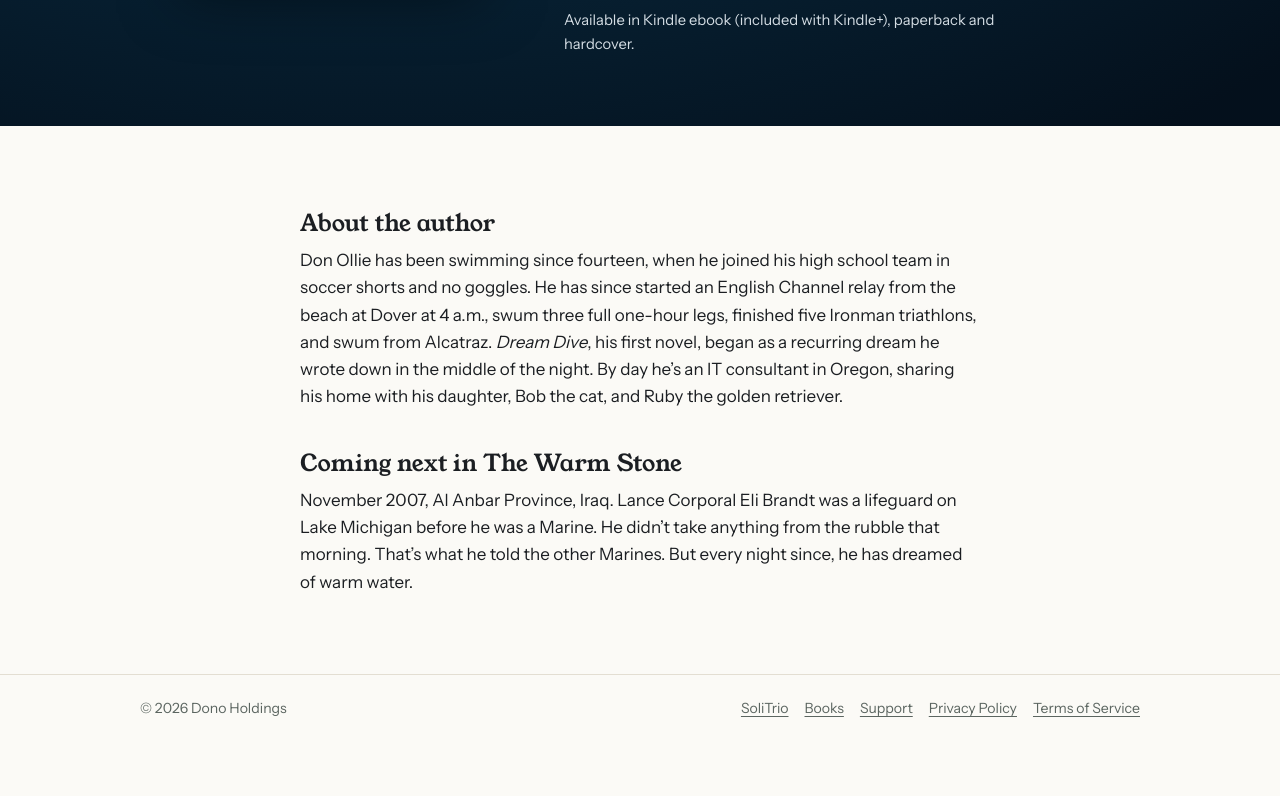
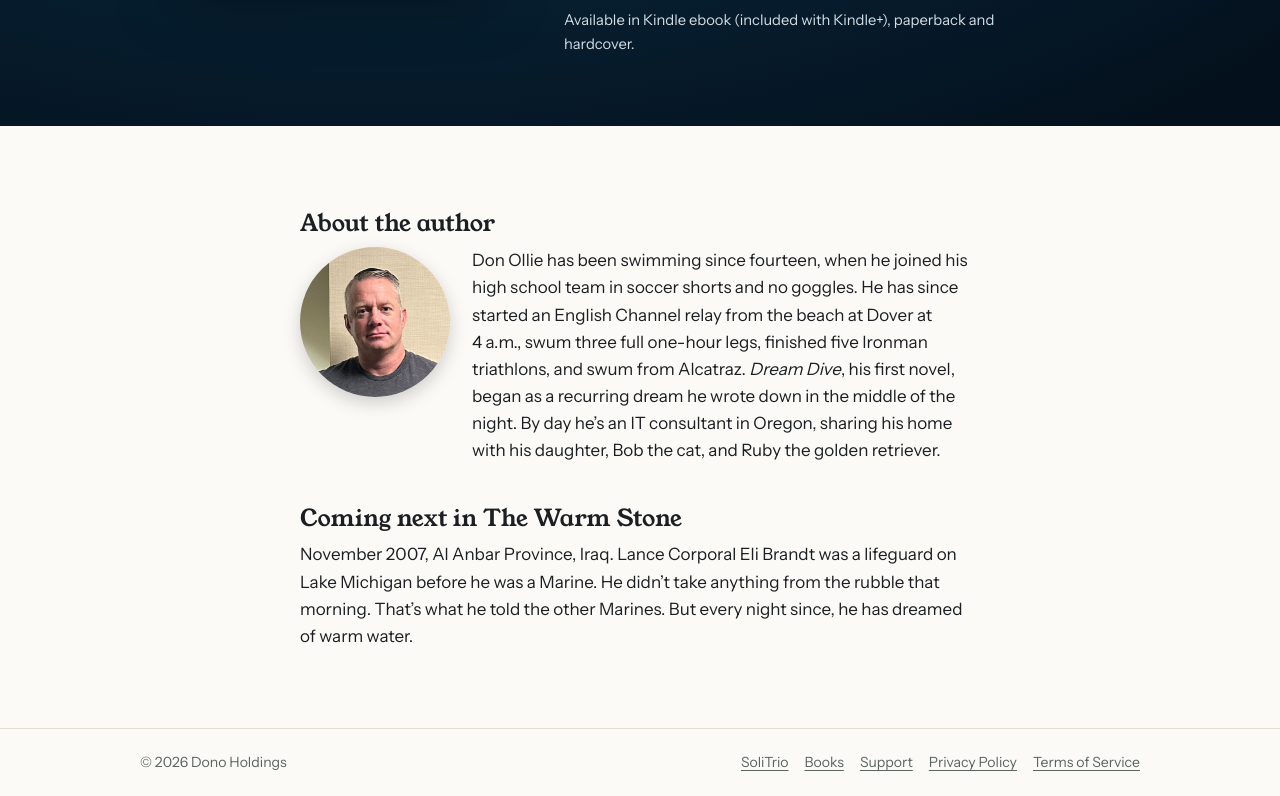
Before and after one commit to donollila/donoholdings-site, a plain HTML site: page books/index.html in a window 1280 px wide. Shown: the part 731-1527 px from the top of the page. Before the commit the page ends 1472 px from the top, so only its background shows below. Drawn offline with Linux system fonts and the light colour scheme.

Commit message:
Books page: add author photo beside the bio
Co-Authored-By: Claude Opus 5.5 <noreply@anthropic.com>
Claude-Session: https://claude.ai/code/session_01EjcDVyT7UuhCHFJxCFyviJ

```diff
--- a/assets/site.css
+++ b/assets/site.css
@@ -132,3 +132,8 @@ details > div p:last-child{margin-bottom:0}
 .book-card p{margin:4px 0 8px}
 .book-card a{font-weight:600}
 @media (max-width:760px){.book-hero .wrap{grid-template-columns:1fr}.book-cover{width:min(230px,70%)}}
+
+.author{display:flex;gap:22px;align-items:flex-start}
+.author img{width:150px;height:150px;border-radius:50%;object-fit:cover;flex:none;box-shadow:0 6px 18px rgba(0,0,0,.18)}
+.author p{margin:0}
+@media (max-width:560px){.author{flex-direction:column;align-items:center;text-align:left}.author img{width:140px;height:140px}}
--- a/books/index.html
+++ b/books/index.html
@@ -27,7 +27,9 @@
 </div></section>
 <main class="wrap read">
 <h2>About the author</h2>
+<div class="author"><img src="/assets/don-ollie.jpg" alt="Don Ollie" width="480" height="480">
 <p>Don Ollie has been swimming since fourteen, when he joined his high school team in soccer shorts and no goggles. He has since started an English Channel relay from the beach at Dover at 4&nbsp;a.m., swum three full one-hour legs, finished five Ironman triathlons, and swum from Alcatraz. <em>Dream Dive</em>, his first novel, began as a recurring dream he wrote down in the middle of the night. By day he&rsquo;s an IT consultant in Oregon, sharing his home with his daughter, Bob the cat, and Ruby the golden retriever.</p>
+</div>
 <h2>Coming next in The Warm Stone</h2>
 <p>November 2007, Al Anbar Province, Iraq. Lance Corporal Eli Brandt was a lifeguard on Lake Michigan before he was a Marine. He didn&rsquo;t take anything from the rubble that morning. That&rsquo;s what he told the other Marines. But every night since, he has dreamed of warm water.</p>
 </main>
```
Also changed, not shown: assets/don-ollie.jpg (added).
